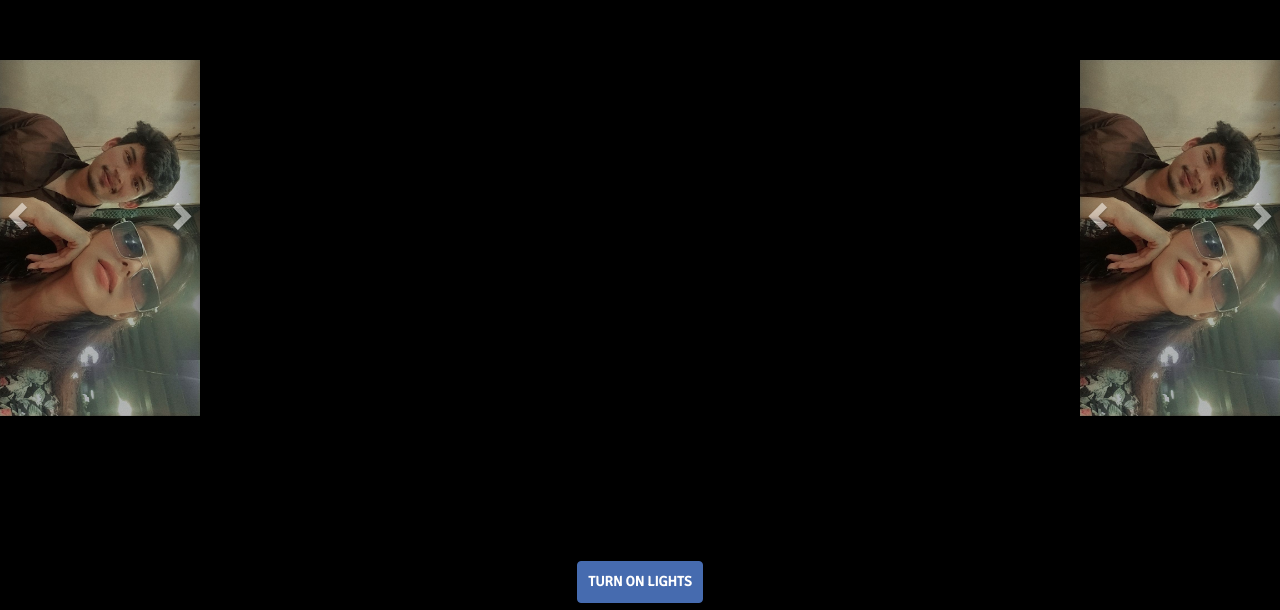
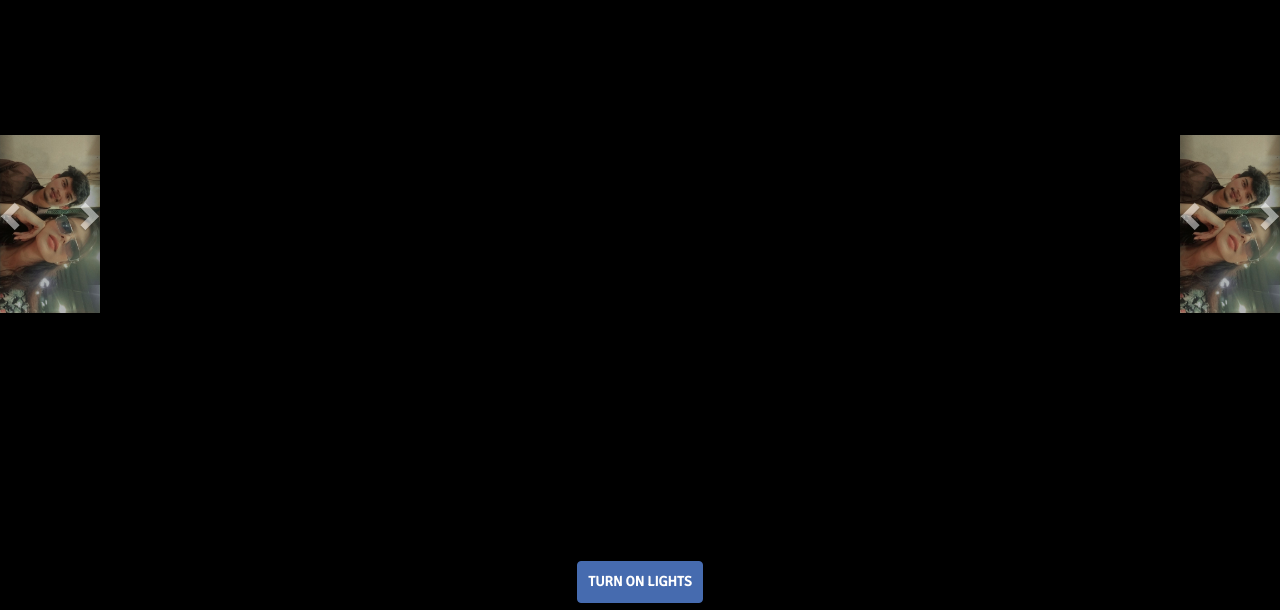
Before and after one commit to itspeace03/bdy, a website: page index.html in a window 1280 px wide. Shown: the part 190-800 px from the top of the page. Drawn offline with nearby package versions, Linux system fonts and the light colour scheme.

Commit message:
Update index.html new

```diff
--- a/index.html
+++ b/index.html
@@ -31,8 +31,8 @@
         #leftCarousel, #rightCarousel {
             position: fixed;
             top: 50%;
-            width: 200px; /* Adjust width as needed */
-            height: 300px;  /*Adjust height as needed */
+            width: 100px; /* Adjust width as needed */
+            height: 150px;  /*Adjust height as needed */
             transform: translateY(-50%);
         }
         #leftCarousel {
```
